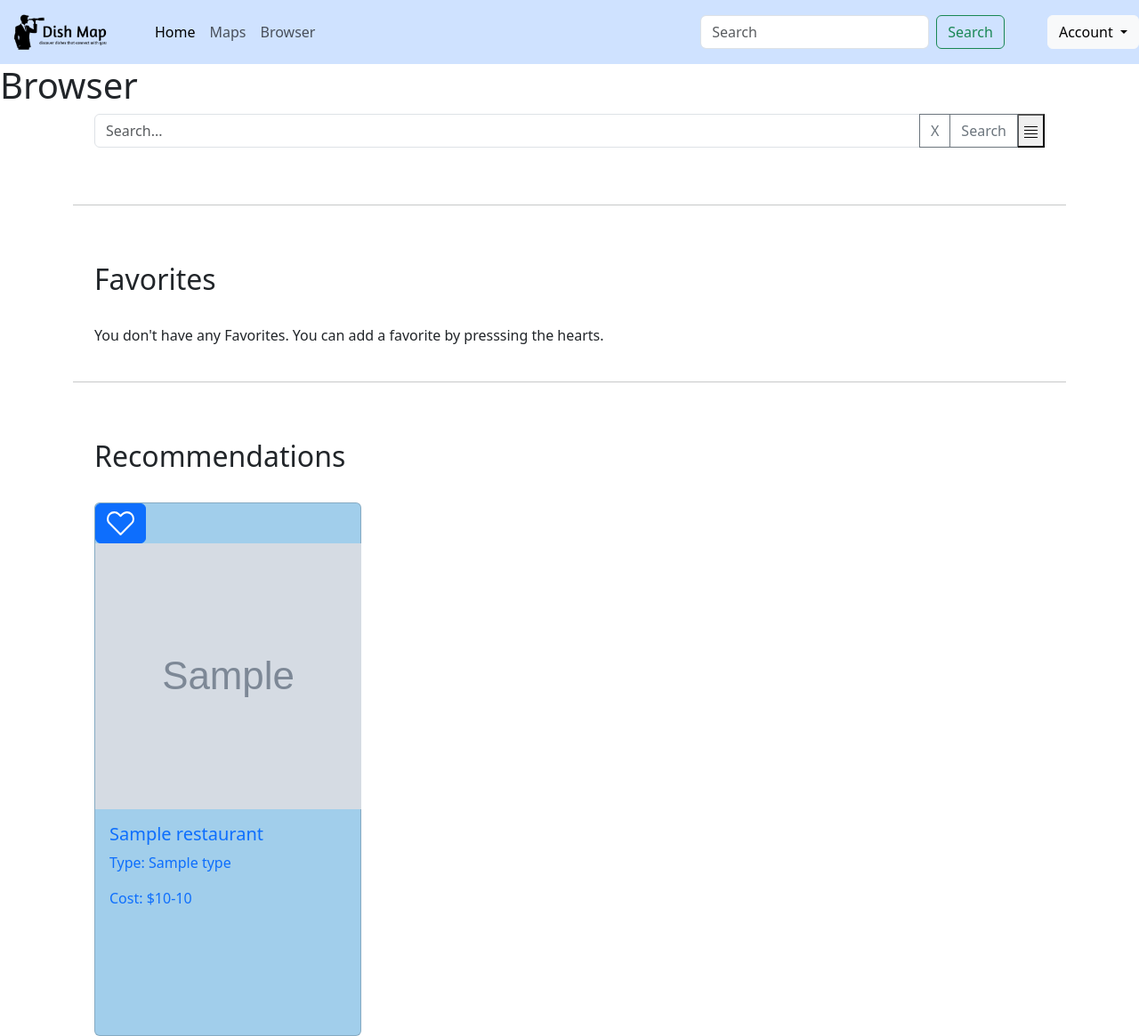
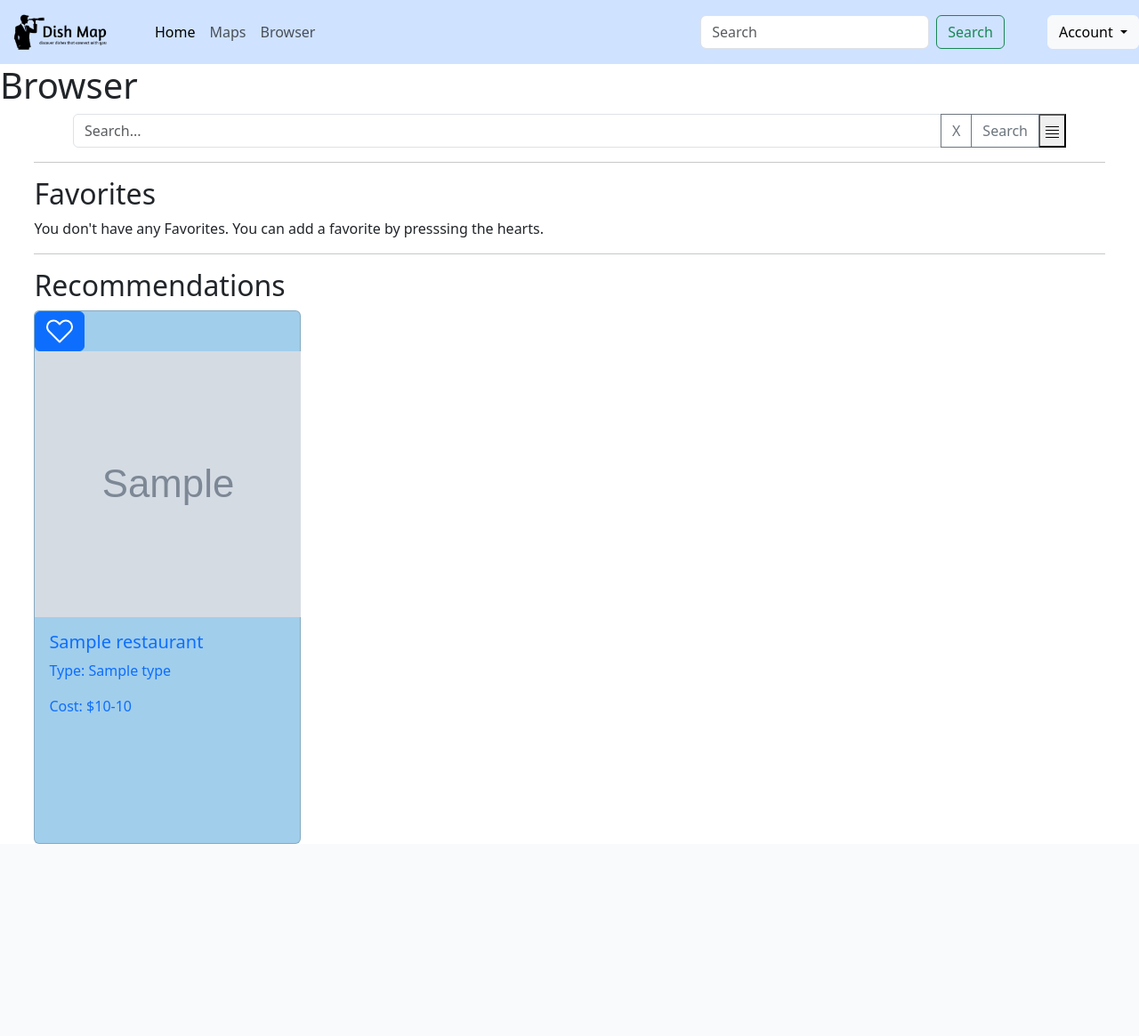
Before and after one commit to Brooklyn-STEAM/10042-Restaurant-Map-For-Cultures-With-Restricted-Diets, a Flask app: template templates/restaurant_browser_page.html.jinja in a window 1280 px wide. Shown: the whole page at 89% size. After the commit the page ends 949 px from the top, so only its background shows below. Run offline with Flask 3, Linux system fonts and the light colour scheme; the template is opened without the code that fills it: most values are stand-ins (such as "Sample title", 1, 10 or a date in 2020); grey boxes marked "Sample" are stand-in pictures.

Commit message:
new class "section-card-group" in new card.css file

```diff
--- /dev/null
+++ b/static/css/card.css
@@ -0,0 +1,79 @@
+.section-card-group{
+    width: 100%;
+    height: 75vmin;
+
+    overflow-y: hidden;
+    overflow-x: scroll;
+
+    white-space: nowrap;
+
+
+    & > .card{
+        display: inline-block;
+        height: 100%;
+        aspect-ratio: 1 / 2;
+        background-color: rgb(161, 206, 235);
+
+
+        & > .header-card-topButtons{
+            max-height: 45px;
+            height: 10%;
+
+
+            & *{
+                height: 100%;
+                aspect-ratio: 1 / 1;
+            }
+        }
+
+        & > .a-card-main{
+            height: 90%;
+            aspect-ratio: 1 / 2;
+
+
+            & > .sections-card-imgsBox{
+                height: 50%;
+
+
+                & > .figure-card-imgFrame{
+                    height: 100%;
+                    margin: 0px 0px 0px;
+
+                    aspect-ratio: 1 / 1;
+
+
+                    & > img {
+                        width: 100%;
+                        height: 100%;
+
+                        object-fit: cover;
+
+                        top: 50%;
+                        left: 50%;
+                    }
+
+                    & > img:hover {
+                        object-fit: contain;
+                    }
+                }
+            }
+
+            .card-body{
+                height: 50%;
+                aspect-ratio: 1 / 1;
+                background-color: transparent;
+                white-space: wrap;
+            }
+        }
+    }
+}
+
+.main-browser{
+    padding: 0px 3vw 0px;
+
+}
+.header-browser-searchbar, .section-browser-body{
+
+}
+.section-browser-searchs, .section-browser-favorites, .section-browser-recommendations{
+}
--- a/static/css/style.css
+++ b/static/css/style.css
@@ -18,63 +18,7 @@
     overflow-y: hidden;
     overflow-x: scroll;
     white-space: nowrap;
-    & > .card{
-        display: inline-block;
-        max-width: 100vw;
-        max-height: 100vh;
-        height: 100%;
-        aspect-ratio: 1 / 2;
-        background-color: rgb(161, 206, 235);
 
-
-        & > .header-card-topButtons{
-            max-height: 45px;
-            height: 10%;
-
-
-            & *{
-                height: 100%;
-                width: auto;
-                aspect-ratio: 1 / 1;
-            };
-        };
-
-        & > .a-card-main{
-            height: 90%;
-            aspect-ratio: 1 / 2;
-
-
-            & > .sections-card-imgsBox{
-                height: 50%;
-                aspect-ratio: 1 / 1;
-
-                & > .figure-card-imgFrame{
-                    overflow: hidden;
-                    & > img {
-                        max-width: 100%;
-                        max-height: 100%;
-                        width: min-content;
-                        aspect-ratio: 1 / 1;
-                        object-fit: cover;
-                    };
-
-                    & > img:hover {
-                        max-width: 100%;
-                        max-height: 100%;
-                        position: absolute;
-                        object-fit: contain;
-                    };
-                };
-            };
-
-            .card-body{
-                height: 50%;
-                aspect-ratio: 1 / 1;
-                background-color: transparent;
-                white-space: wrap;
-            };
-        };
-    };
 };
 
 .main-map-container{
@@ -106,10 +50,3 @@
     };
 
 };
-
-
-html, body {
-    width: 100vw;
-    height: 100vh;
-    margin: 0px;
-}
--- a/templates/restaurant_browser_page.html.jinja
+++ b/templates/restaurant_browser_page.html.jinja
@@ -6,31 +6,37 @@
     <title>Restaurant Browser</title>
 
     <link href="https://cdn.jsdelivr.net/npm/bootstrap@5.3.3/dist/css/bootstrap.min.css" rel="stylesheet" integrity="sha384-QWTKZyjpPEjISv5WaRU9OFeRpok6YctnYmDr5pNlyT2bRjXh0JMhjY6hW+ALEwIH" crossorigin="anonymous">
-    <link href="../static/css/style.css" rel="stylesheet">
+    <link href="../static/css/style.css" rel="stylesheet">    <link href="../static/css/style.css" rel="stylesheet">
+    <link href="../static/css/card.css" rel="stylesheet">
+
 </head>
 <body>
     <header>
         {% include "components/navbar.html.jinja" %}
         <h1>Browser</h1>
     </header>
-    <main class="container row g-1 row g-md-4 mx-auto">
-        <div>
-            {% with dietary_restriction_list = dietary_restriction_list, current_route = "/restaurant_browser" %}
+    <main class="main-browser">
+        <header class="header-browser-searchbar">
+            {% with dietary_restriction_list = dietary_restriction_list, current_route = "/map" %}
                     {% include "components/search_bar.html.jinja" %}
             {% endwith %}
-        </div>
-        <section class="container row g-1 row g-md-4 mx-auto">
+        </header>
+
+        <hr>
+
+        <section class="section-browser-body">
+            <section class="section-browser-searchs">
                     {% if search_information %}
-                <div>
                         <h2>Search Results</h2>
-                    <section class="categoryOfRestaurantCards">
+                        <section class="section-card-group">
                             {% for restaurant in search_information %}
                                 {% with restaurant = restaurant %}
                                         {% include "components/restaurant_card.html.jinja"%}
                                 {% endwith %}
                             {% endfor %}
                         </section>
-                </div>
+
+                        <hr>
                     {% elif
                         request.args.get('query')
                         or
@@ -40,24 +46,17 @@
                         or
                         request.args.get('price_max_filter')
                     %}
-                <div class="container row g-1 row g-md-4 mx-auto">
                         <h2>Search Results</h2>
-                    <div>
                         <p>No Match</p>
-                    </div>
-                </div>
 
-            {% else %}
-
+                        <hr>
                     {% endif %}
             </section>
 
-        <hr>
-
-        <section class="container row g-1 row g-md-4 mx-auto">
+            <section class="section-browser-favorites">
                     <h2>Favorites</h2>
                     {% if user_favorite_present %}
-                <section class="categoryOfRestaurantCards">
+                        <section class="section-card-group">
                             {% for restaurant in restaurant_information %}
                                 {% if (restaurant["user_id"] == current_user.id) %}
                                         {% with restaurant = restaurant %}
@@ -73,9 +72,9 @@
 
             <hr>
 
-        <section class="container row g-1 row g-md-4 mx-auto">
+            <section class="section-browser-recommendations">
                     <h2>Recommendations</h2>
-            <section class="categoryOfRestaurantCards">
+                    <section class="section-card-group">
                         {% for restaurant in restaurant_information %}
                             {% with restaurant = restaurant %}
                                 {% include "components/restaurant_card.html.jinja"%}
@@ -84,6 +83,8 @@
                     </section>
             </section>
 
+        </section>
+
     </main>
     <script src="../static/javascript/script.js"></script>
     <script src="https://cdn.jsdelivr.net/npm/bootstrap@5.3.3/dist/js/bootstrap.bundle.min.js" integrity="sha384-YvpcrYf0tY3lHB60NNkmXc5s9fDVZLESaAA55NDzOxhy9GkcIdslK1eN7N6jIeHz" crossorigin="anonymous"></script>
```
Lines whose indentation alone changed are shown as unchanged.
